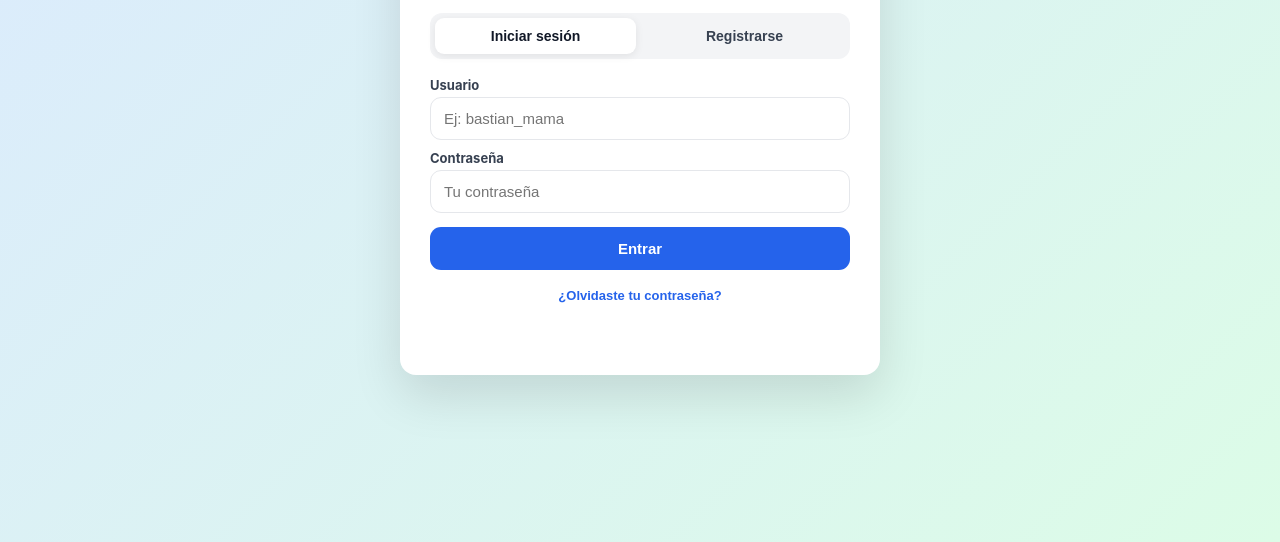
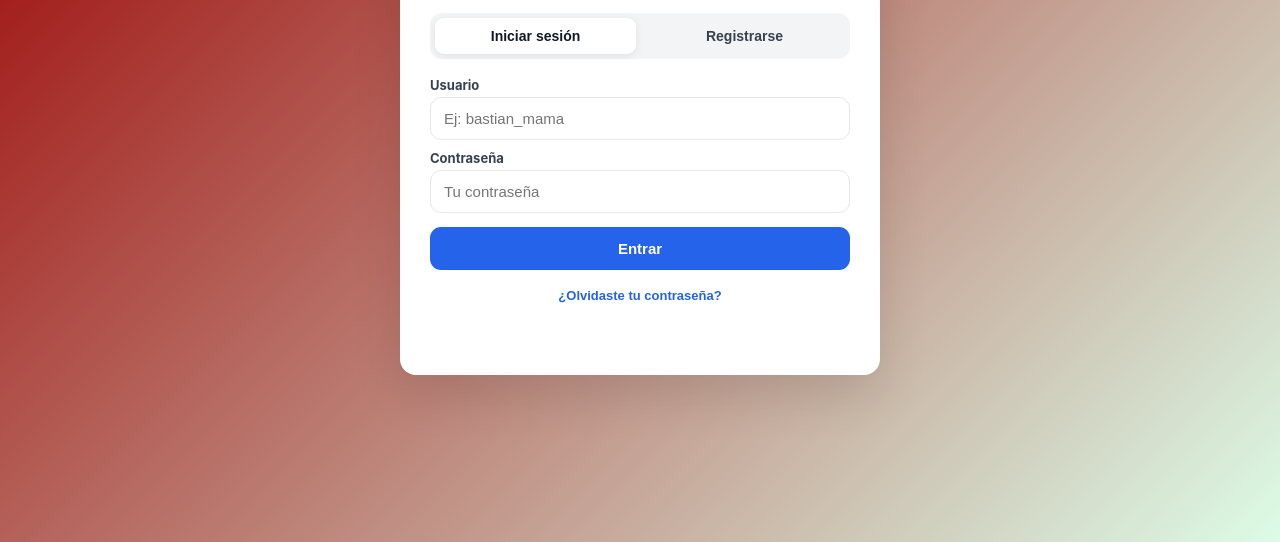
Before and after one commit to ores455/repoonew, a plain HTML site: page ingresar.html in a window 1280 px wide. Shown: the part 258-800 px from the top of the page. Drawn offline with Linux system fonts and the light colour scheme.

Commit message:
Add files via upload
Modificamos el fondo del ingreso.

```diff
--- a/estilo2.css
+++ b/estilo2.css
@@ -12,7 +12,7 @@
   --rojo: #ef4444;
   --gris: #6b7280;
   --gris-btn: #e5e7eb;
-  --fondo: #f0f2f5;
+  --fondo: #f5f0f0;
   --borde: #e5e7eb;
   --radio: 16px;
 }
@@ -20,7 +20,7 @@
 body {
   font-family: -apple-system, BlinkMacSystemFont, 'Segoe UI', Roboto, Arial, sans-serif;
   background: var(--fondo);
-  color: #111827;
+  color: #021e5c;
   min-height: 100vh;
   min-height: 100dvh;
   display: flex;
@@ -31,7 +31,7 @@ body {
 
 /* ---------- CARD ---------- */
 .card {
-  background: #fff;
+  background: #ffffff;
   width: 100%;
   max-width: 420px;
   border-radius: var(--radio);
@@ -242,7 +242,7 @@ input:focus, select:focus {
   body {
     align-items: center;
     padding: 24px;
-    background: linear-gradient(135deg, #dbeafe 0%, #dcfce7 100%);
+    background: linear-gradient(135deg, #9b0000 0%, #dcfce7 100%);
   }
   .card {
     max-width: 460px;
```
